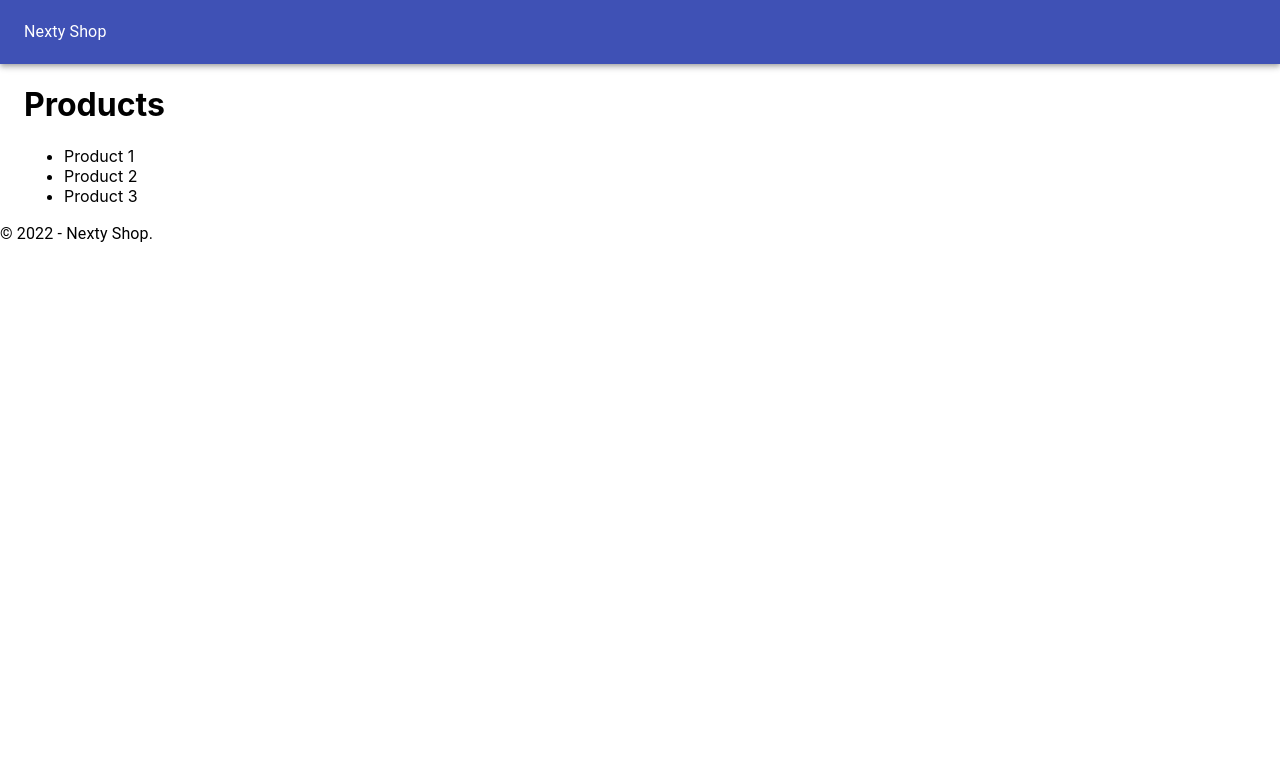
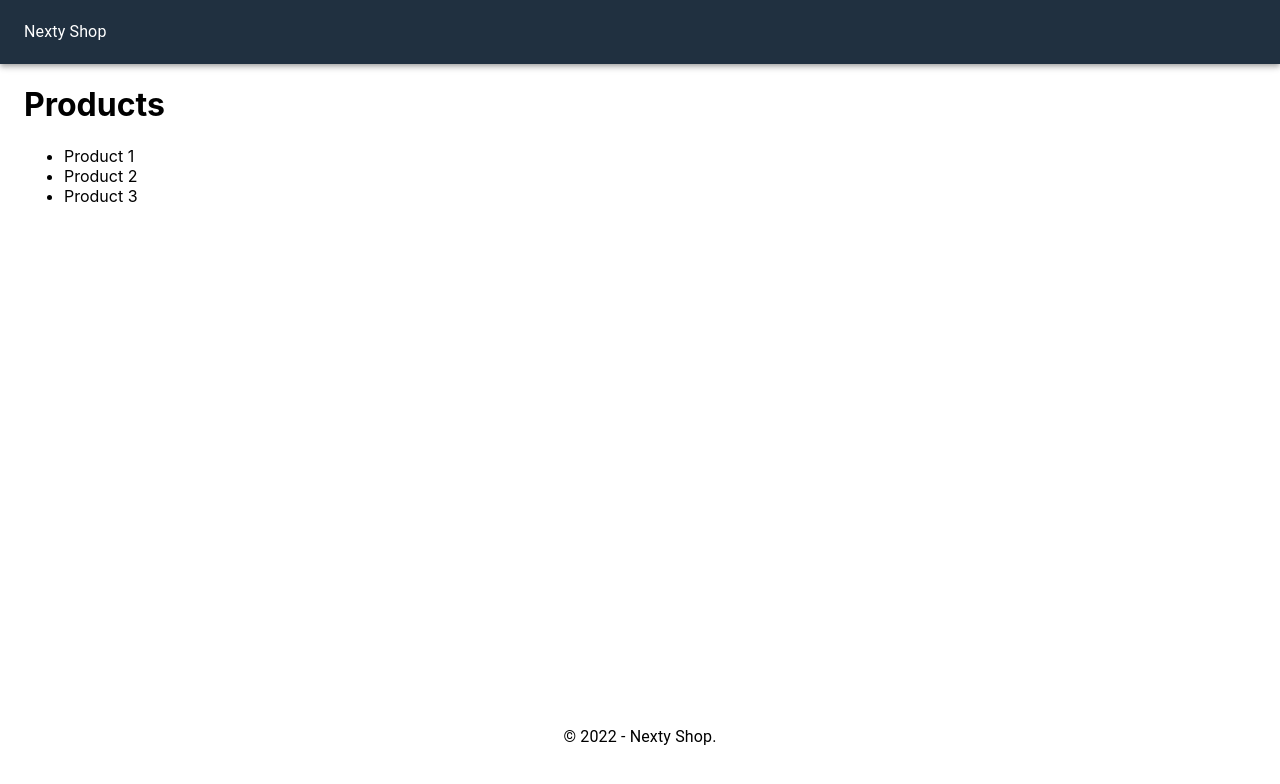
Before and after one commit to josumung999/nexty-shop, a Next.js app: page / in a window 1280 px wide. Shown: the top 784 px of the page. Built offline with nearby package versions, Linux system fonts and the light colour scheme.

Commit message:
implemented custom styles for the app

```diff
--- a/components/Layout.jsx
+++ b/components/Layout.jsx
@@ -1,23 +1,26 @@
 import { AppBar, Container, Toolbar, Typography } from "@material-ui/core"
 import Head from "next/head"
+import useStyles from "../utils/styles"
 
 const Layout = ({children}) => {
+  const classes = useStyles();
+
   return (
     <div>
       <Head>
         <title>Nexty</title>
       </Head>
-      <AppBar position="static">
+      <AppBar className={classes.navBar} position="static">
         <Toolbar>
           <Typography>
             Nexty Shop
           </Typography>
         </Toolbar>
       </AppBar>
-      <Container>
+      <Container className={classes.main}>
         {children}
       </Container>
-      <footer>
+      <footer className={classes.footer}>
         <Typography>
           © 2022 - Nexty Shop.
         </Typography>
--- /dev/null
+++ b/utils/styles.js
@@ -0,0 +1,19 @@
+const { makeStyles } = require("@material-ui/core");
+
+const useStyles = makeStyles({
+  navBar: {
+    backgroundColor: '#203040',
+    '& a': {
+      color: "#fff",
+      marginLeft: 10,
+    }
+  },
+  main: {
+    minHeight: '80vh',
+  },
+  footer: {
+    textAlign: 'center',
+  }
+});
+
+export default useStyles;
```
